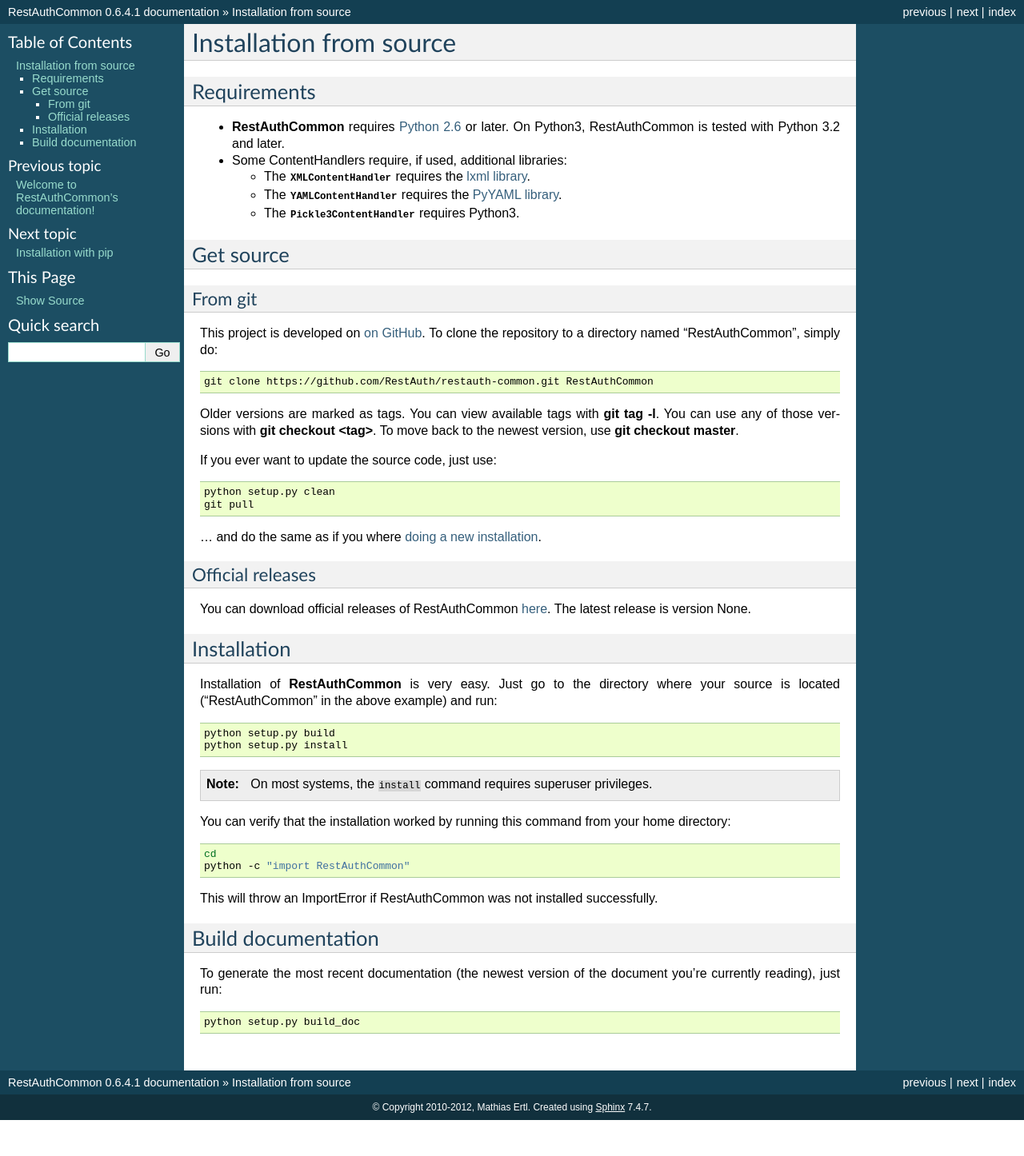
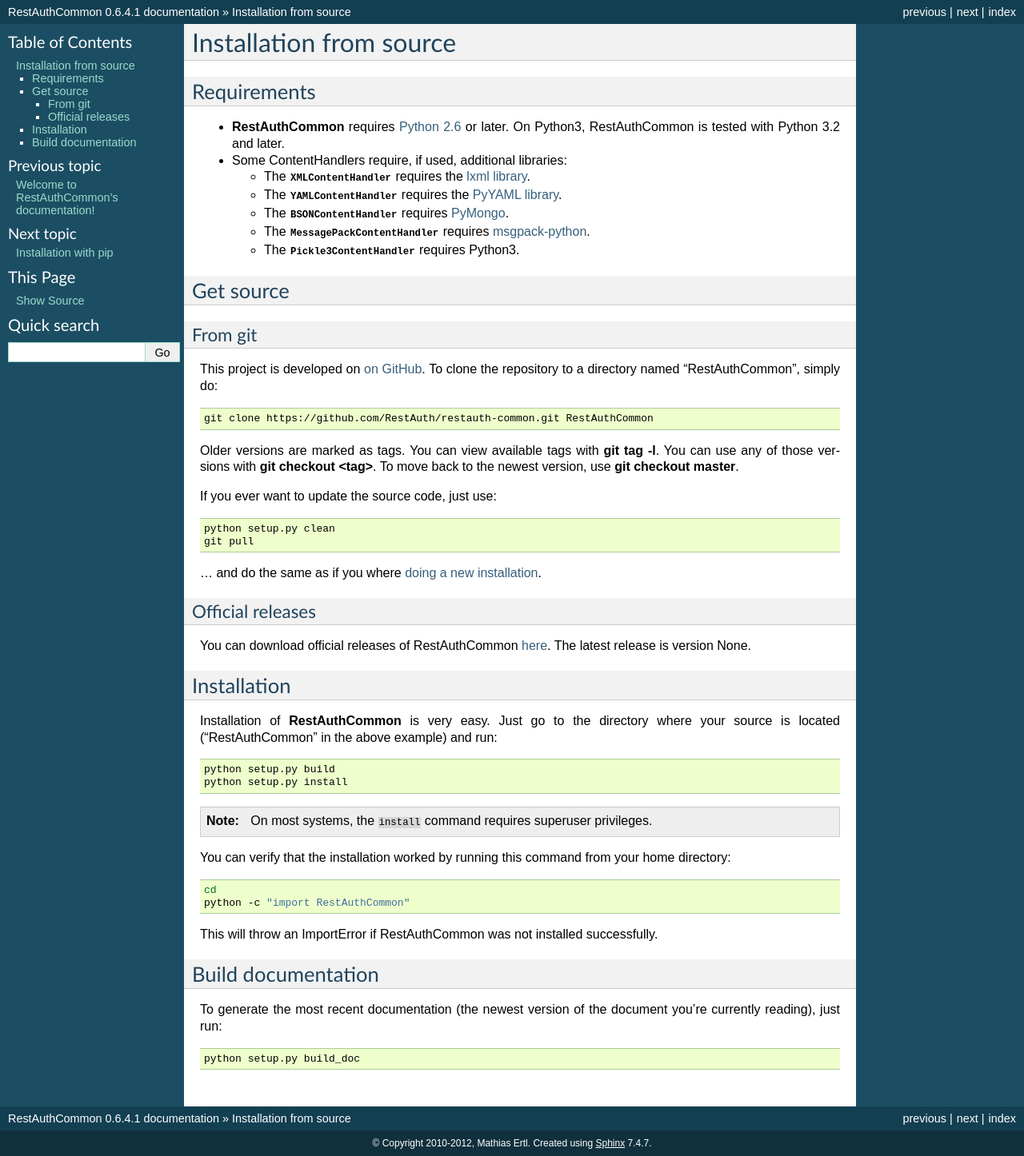
Before and after one commit to RestAuth/RestAuthCommon, a Sphinx documentation site: the page built from doc/install/from-source.rst, in a window 1280 px wide. Shown: the whole page at 80% size. Built offline with Sphinx 7.4.7, drawn with Linux system fonts in a browser that asks for light colours; formulas are drawn with MathJax 3; before the commit the page ends 1401 px from its top, so only the background shows below that.

Commit message:
update requirements for content handlers

```diff
--- a/doc/install/from-source.rst
+++ b/doc/install/from-source.rst
@@ -12,6 +12,10 @@
     <http://lxml.de/>`_.
   * The :py:class:`~.YAMLContentHandler` requires the `PyYAML library
     <http://pyyaml.org/>`_.
+  * The :py:class:`~.BSONContentHandler` requires `PyMongo
+    <http://api.mongodb.org/python/>`_.
+  * The :py:class:`~.MessagePackContentHandler` requires `msgpack-python
+    <https://pypi.python.org/pypi/msgpack-python>`_.
   * The :py:class:`~.Pickle3ContentHandler` requires Python3.
 
 Get source
```
